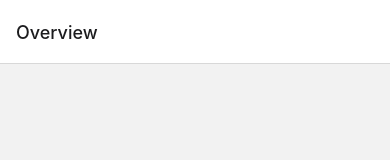
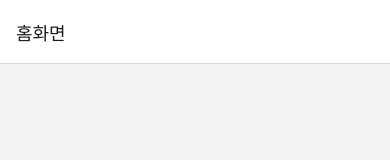
Before and after one commit to lyg0114/foodDeliveryApp, a React Native app: screen / in a window 390 px wide. Shown: the top 160 px of the page. Built offline with nearby package versions, Linux system fonts and the light colour scheme.

Commit message:
add headerShown option

```diff
--- a/App.tsx
+++ b/App.tsx
@@ -51,7 +51,7 @@ function App() {
         <Stack.Screen
           name="Home"
           component={HomeScreen}
-          options={{title: 'Overview'}}
+          options={{title: '홈화면', headerShown: true}}
         />
         <Stack.Screen name="Details" component={DetailsScreen} />
       </Stack.Navigator>
```
